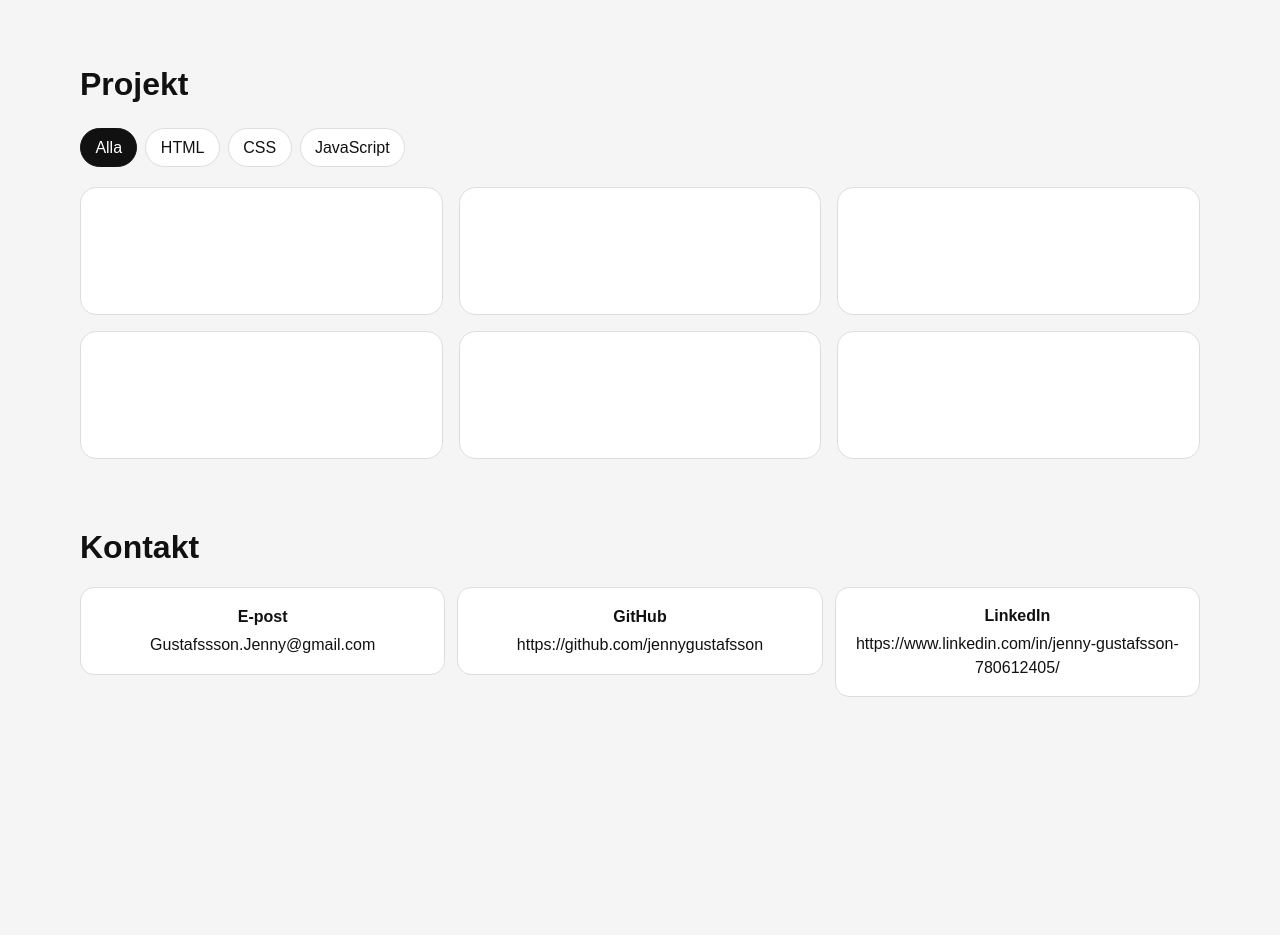
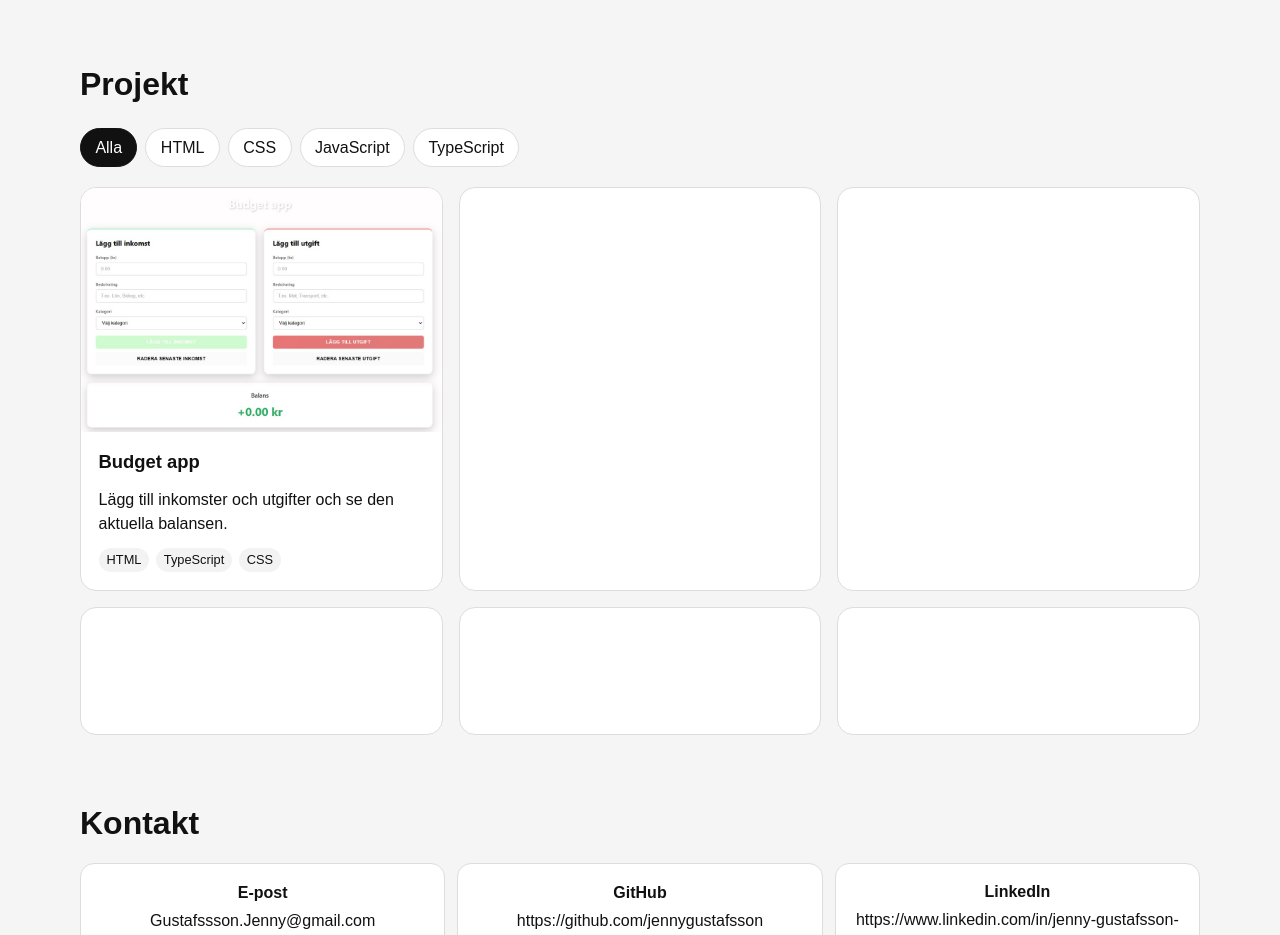
Before and after one commit to jennygustafsson/Js-ramverk-portfolio, a React (Vite) app: page / in a window 1280 px wide. Shown: the part 427-1362 px from the top of the page. Before the commit the page ends 1188 px from the top, so only its background shows below. Built offline with nearby package versions, Linux system fonts and the light colour scheme.

Commit message:
Add budget app project

```diff
--- a/src/components/ProjectCard.module.css
+++ b/src/components/ProjectCard.module.css
@@ -3,4 +3,43 @@
   border: 1px solid #dddddd;
   border-radius: 16px;
   background: #ffffff;
+  overflow: hidden;
 }
+
+.card img {
+  display: block;
+  width: 100%;
+  height: auto;
+}
+
+.content {
+  display: flex;
+  flex-direction: column;
+  gap: 0.75rem;
+  padding: 1rem 1.1rem 1.15rem;
+}
+
+.content h3,
+.content p {
+  margin: 0;
+}
+
+.content h3 {
+  font-size: 1.15rem;
+}
+
+.tags {
+  display: flex;
+  flex-wrap: wrap;
+  gap: 0.4rem;
+  margin: 0;
+  padding: 0;
+  list-style: none;
+}
+
+.tags li {
+  padding: 0.15rem 0.5rem;
+  border-radius: 999px;
+  background: #f3f3f3;
+  font-size: 0.8rem;
+}
--- a/src/components/ProjectCard.tsx
+++ b/src/components/ProjectCard.tsx
@@ -6,5 +6,20 @@ type ProjectCardProps = {
 }
 
 export function ProjectCard({ project }: ProjectCardProps) {
-  return <li className={styles.card} id={project.id} />
+  return (
+    <li className={styles.card} id={project.id}>
+      {project.image && <img src={project.image} alt={project.title} />}
+      {project.title && (
+        <div className={styles.content}>
+          <h3>{project.title}</h3>
+          {project.text && <p>{project.text}</p>}
+          <ul className={styles.tags}>
+            {project.tags.map((tag) => (
+              <li key={tag}>{tag}</li>
+            ))}
+          </ul>
+        </div>
+      )}
+    </li>
+  )
 }
--- a/src/data/projects.ts
+++ b/src/data/projects.ts
@@ -1,17 +1,25 @@
 export const ALL_TAG = 'Alla'
 
-export const filterTags = [ALL_TAG, 'HTML', 'CSS', 'JavaScript']
+export const filterTags = [ALL_TAG, 'HTML', 'CSS', 'JavaScript', 'TypeScript']
 
 export type Project = {
   id: string
   title: string
+  image?: string
+  text?: string
   tags: string[]
   repoUrl?: string
   demoUrl?: string
 }
 
 export const projects: Project[] = [
-  { id: 'projekt-1', title: '', tags: ['HTML', 'CSS'] },
+  {
+    id: 'projekt-1',
+    title: 'Budget app',
+    image: '/projects/budget.png',
+    text: 'Lägg till inkomster och utgifter och se den aktuella balansen.',
+    tags: ['HTML', 'TypeScript', 'CSS'],
+  },
   { id: 'projekt-2', title: '', tags: ['HTML'] },
   { id: 'projekt-3', title: '', tags: ['CSS'] },
   { id: 'projekt-4', title: '', tags: ['JavaScript'] },
```
Also changed, not shown: public/projects/budget.png (added).
